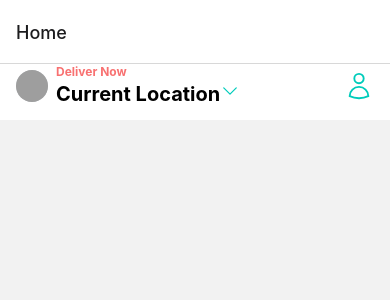
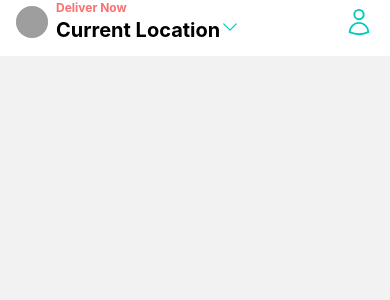
Before and after one commit to parixscm/reactNative_DeliverooClone, a React Native app: screen /Home in a window 390 px wide. Shown: the top 300 px of the page. Built offline with nearby package versions, Linux system fonts and the light colour scheme; grey boxes are pictures that could not be loaded.

Commit message:
💄 Design: CHANGE headerShown option to false

```diff
--- a/screens/HomeScreen.js
+++ b/screens/HomeScreen.js
@@ -1,18 +1,27 @@
+import { useLayoutEffect } from "react";
 import { Image, SafeAreaView, Text, View } from "react-native";
+import { useNavigation } from "@react-navigation/native";
 import { UserIcon, ChevronDownIcon } from "react-native-heroicons/outline";
 
 const HomeScreen = () => {
+  const navigation = useNavigation();
+
+  useLayoutEffect(() => {
+    navigation.setOptions({
+      headerShown: false,
+    });
+  }, []);
+
   return (
     <SafeAreaView className="bg-white">
       {/* Header */}
-      <View className="flex-row pb-3 mx-4 items-center space-x-2">
+      <View className="px-4 pb-3 flex-row items-center space-x-2">
         <Image
           source={{
             uri: "https://links.papareact.com/wru",
           }}
           className="w-7 h-7 p-4 bg-gray-300 rounded-full"
         />
-
         <View className="flex-1">
           <Text className="text-xs text-red-400 font-bold">Deliver Now</Text>
           <Text className="text-xl font-bold">
@@ -20,7 +29,6 @@ const HomeScreen = () => {
             <ChevronDownIcon size={20} color="#00CCBB" />
           </Text>
         </View>
-
         <UserIcon size={30} color="#00CCBB" />
       </View>
     </SafeAreaView>
```
